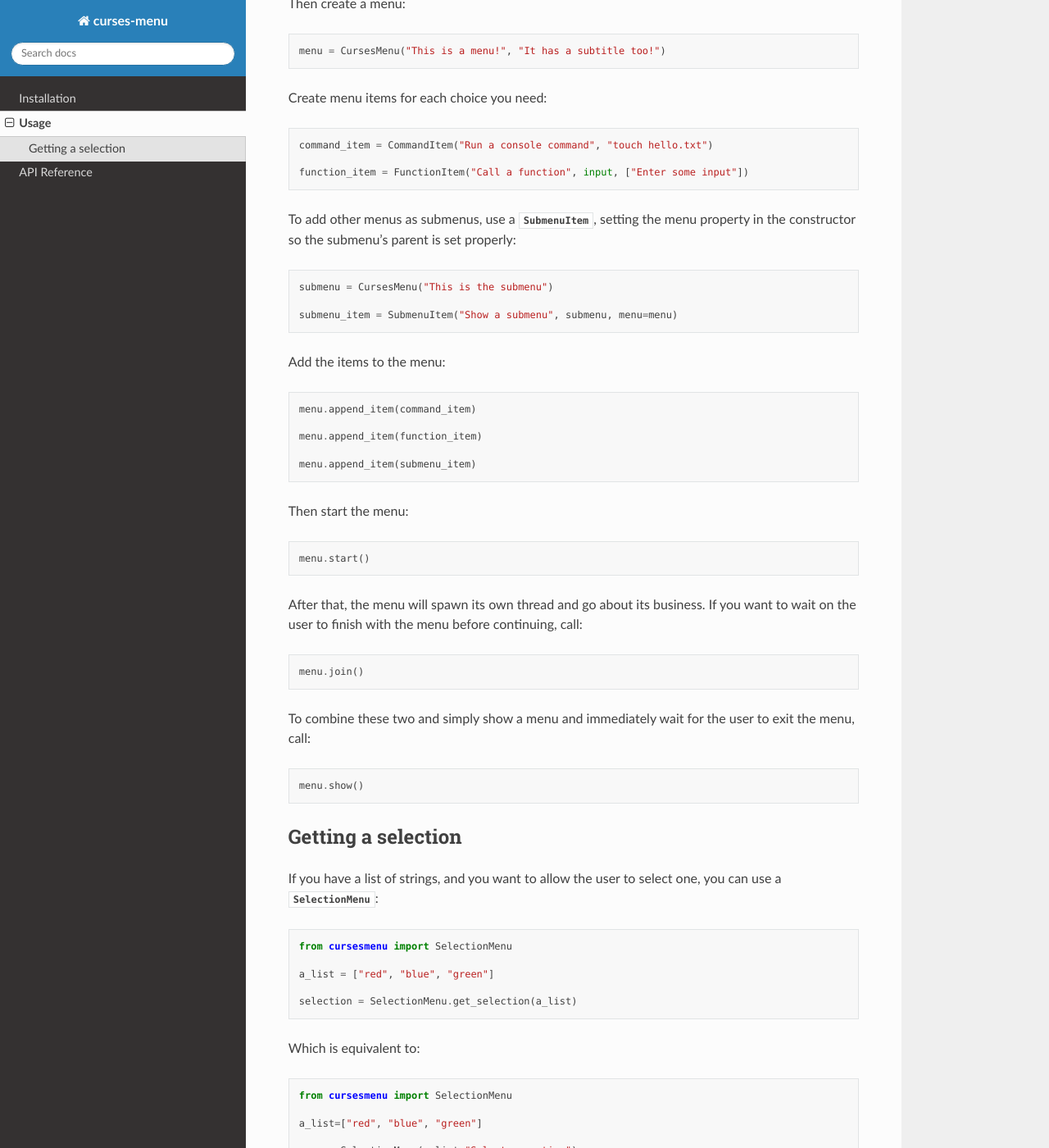
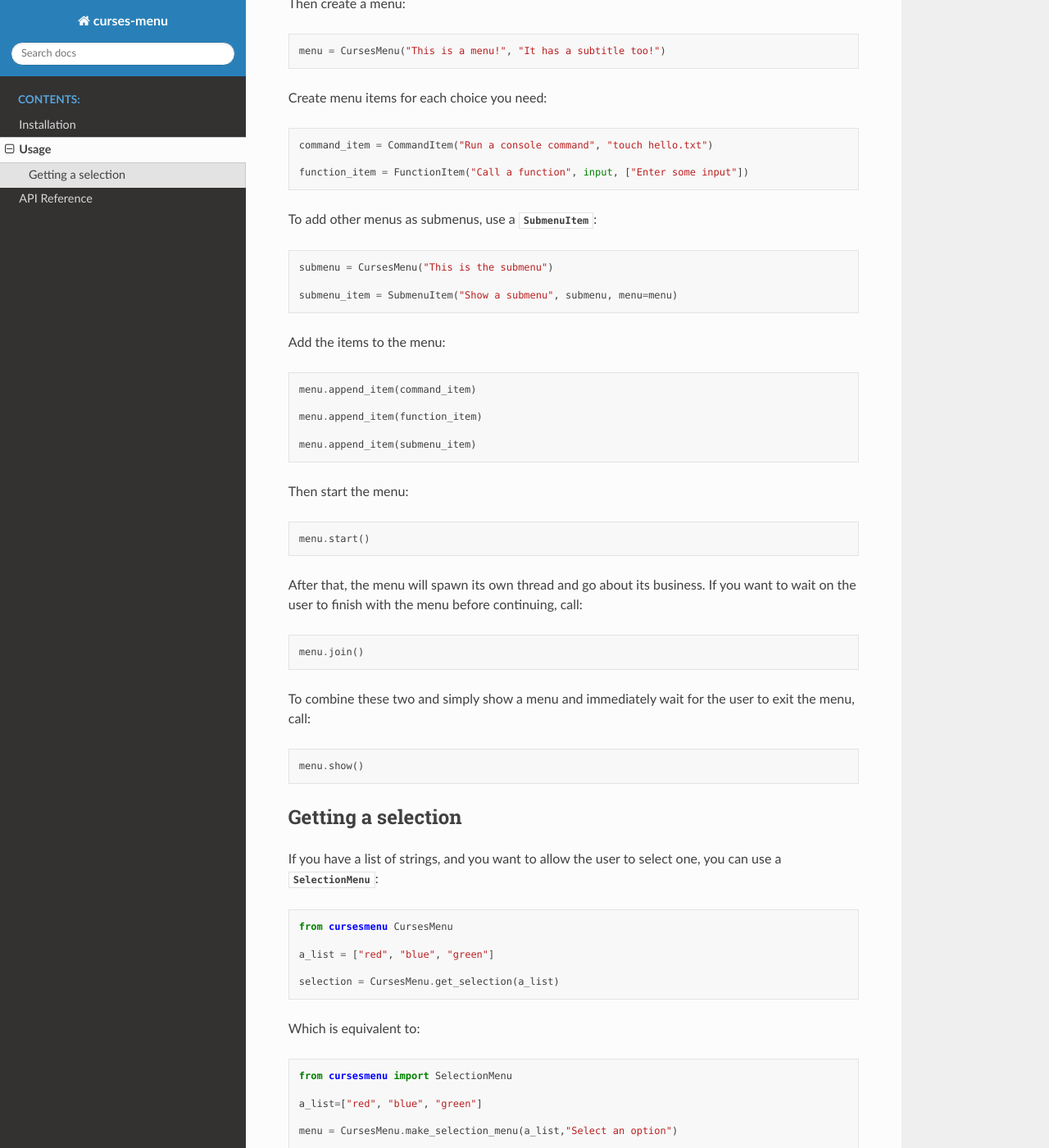
Before and after one commit to pmbarrett314/curses-menu, a Sphinx documentation site: the page built from docs/source/usage.rst, in a window 1280 px wide and 1400 px high, scrolled down 430 px. Shown: the whole window at 82% size. Built offline with Sphinx 7.4.7 and the Read the Docs theme 2.0.0, drawn with Linux system fonts in a browser that asks for light colours.

Commit message:
update usage and install pages

```diff
--- a/docs/source/conf.py
+++ b/docs/source/conf.py
@@ -10,17 +10,16 @@
 # add these directories to sys.path here. If the directory is relative to the
 # documentation root, use os.path.abspath to make it absolute, like shown here.
 #
-# import os
-# import sys
-# sys.path.insert(0, os.path.abspath('.'))
+import os
+import sys
 
+sys.path.insert(0, os.path.abspath(os.path.join(os.path.dirname(__file__), "..", "..", "cursesmenu")))
 
 # -- Project information -----------------------------------------------------
 
 project = 'curses-menu'
 copyright = '2021, Paul Barrett'
 author = 'Paul Barrett'
-
 
 # -- General configuration ---------------------------------------------------
 
@@ -30,6 +29,7 @@
 extensions = [
     'sphinx.ext.autodoc',
     'sphinx_autodoc_typehints',
+    'sphinx.ext.viewcode',
 ]
 
 # Add any paths that contain templates here, relative to this directory.
@@ -39,7 +39,6 @@
 # directories to ignore when looking for source files.
 # This pattern also affects html_static_path and html_extra_path.
 exclude_patterns = []
-
 
 # -- Options for HTML output -------------------------------------------------
 
--- a/docs/source/installation.rst
+++ b/docs/source/installation.rst
@@ -1,10 +1,6 @@
 Installation
 ============
 
-Windows users should visit `here <http://www.lfd.uci.edu/~gohlke/pythonlibs/#curses>`_ and download the curses build
-appropriate to your machine and version of Python.
-
-
-Everyone should run::
+All platforms should now just need to run::
 
     pip install curses-menu
--- a/docs/source/usage.rst
+++ b/docs/source/usage.rst
@@ -21,7 +21,7 @@
 
     function_item = FunctionItem("Call a function", input, ["Enter some input"])
 
-To add other menus as submenus, use a :py:class:`~cursesmenu.items.SubmenuItem`, setting the menu property in the constructor so the submenu's parent is set properly::
+To add other menus as submenus, use a :py:class:`~cursesmenu.items.SubmenuItem`::
 
     submenu = CursesMenu("This is the submenu")
 
@@ -54,11 +54,11 @@
 If you have a list of strings, and you want to allow the user to select one, you can use a
 :py:class:`~cursesmenu.SelectionMenu`::
 
-    from cursesmenu import SelectionMenu
+    from cursesmenu CursesMenu
 
     a_list = ["red", "blue", "green"]
 
-    selection = SelectionMenu.get_selection(a_list)
+    selection = CursesMenu.get_selection(a_list)
 
 Which is equivalent to::
 
@@ -66,7 +66,7 @@
 
     a_list=["red", "blue", "green"]
 
-    menu = SelectionMenu(a_list,"Select an option")
+    menu = CursesMenu.make_selection_menu(a_list,"Select an option")
 
     menu.show()
 
```
Also changed, not shown: docs/source/index.rst (+3 -4 lines).
